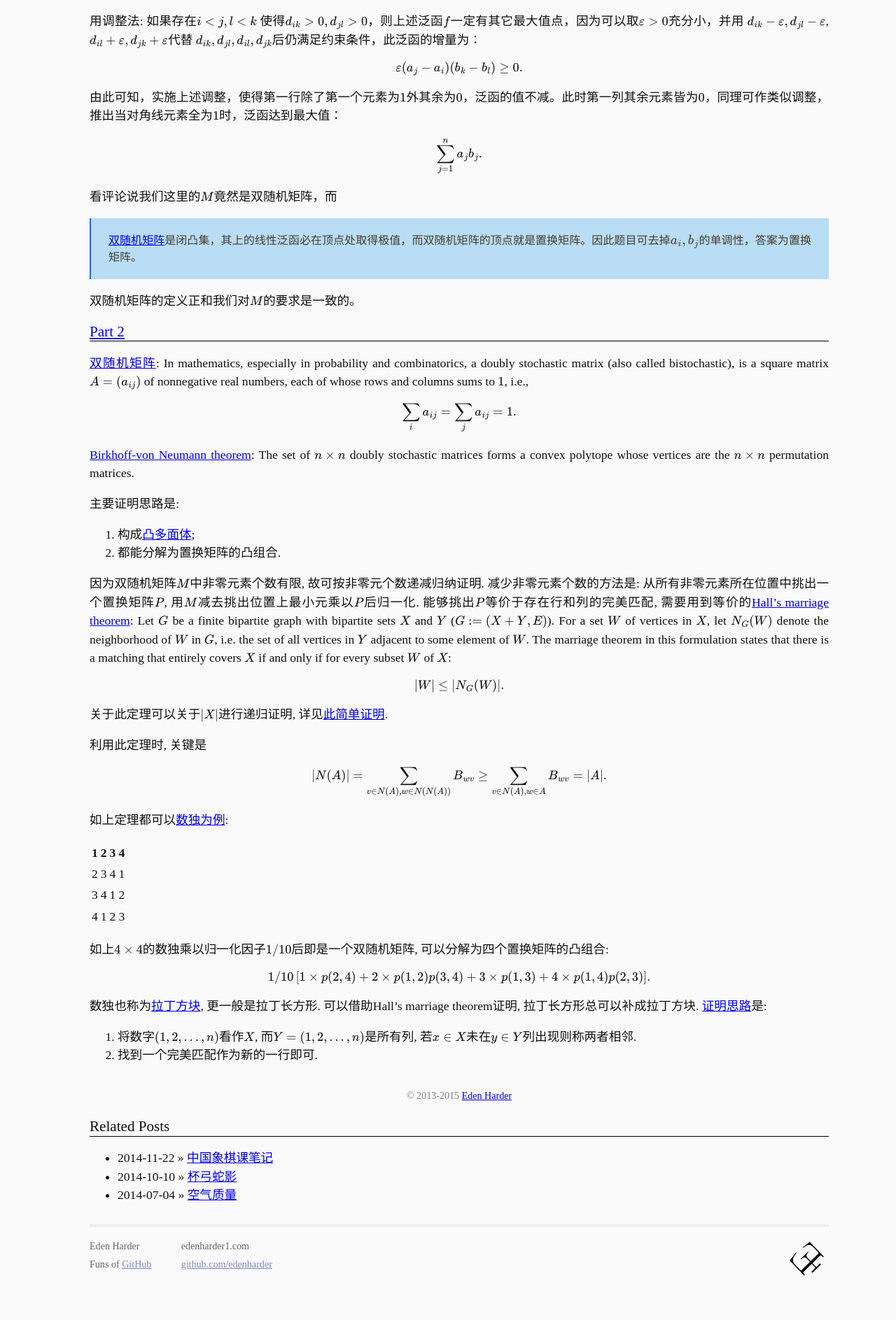
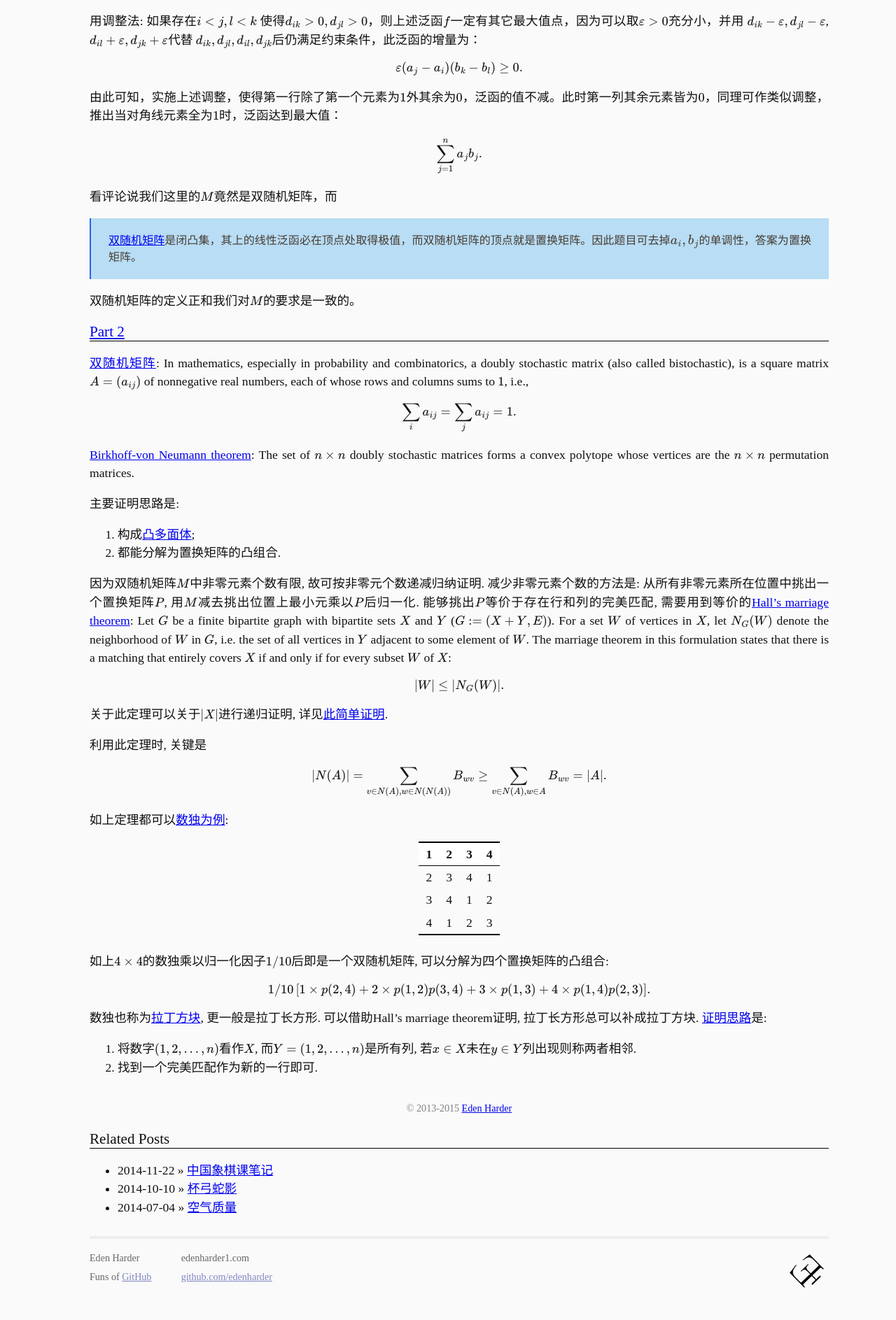
Before and after one commit to hueidou/hueidou.github.io, a Jekyll site: the page built from _posts/2015-03-19-randomatrix.html, in a window 1280 px wide. Shown: the part 999-2886 px from the top of the page at 70% size. Built offline with Jekyll 4.4.1, drawn with Linux system fonts in a browser that asks for light colours; nearby versions of some CDN libraries; library files that are not in the unit come from our copies; Markdown is read by kramdown in place of the engine named in the settings; formulas are drawn with MathJax 3; comment, search, counter and statistics services are not loaded.

Commit message:
add the style of table

```diff
--- a/css/screen.css
+++ b/css/screen.css
@@ -121,6 +121,33 @@ img{
   max-width:62em;
   width:expression(this.width>150?"150px":this.width);
   height:expression(this.height>150?"  150px":this.height);
+  display: block;
+  margin: 0 auto;
+}
+
+
+table {
+    margin-left: auto;
+    margin-right: auto;
+    margin-bottom: 24px;
+    border-spacing: 0;
+    border-bottom: 2px solid black;
+    border-top: 2px solid black;
+}
+table th {
+    padding: 3px 10px;
+    background-color: white;
+    border-top: none;
+    border-left: none;
+    border-right: none;
+    border-bottom: 1px solid black;
+}
+table td {
+    padding: 3px 10px;
+    border-top: none;
+    border-left: none;
+    border-bottom: none;
+    border-right: none;
 }
 /*****************************************************************************/
 /*
```
